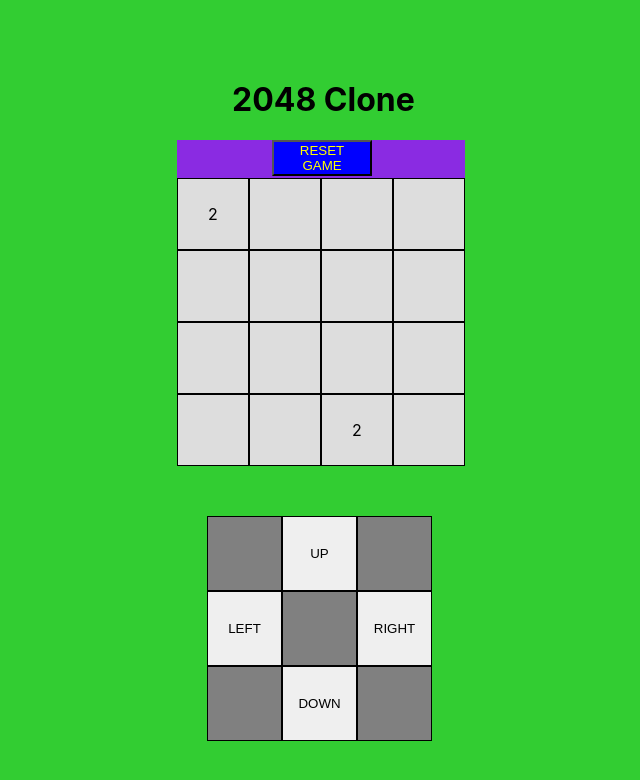
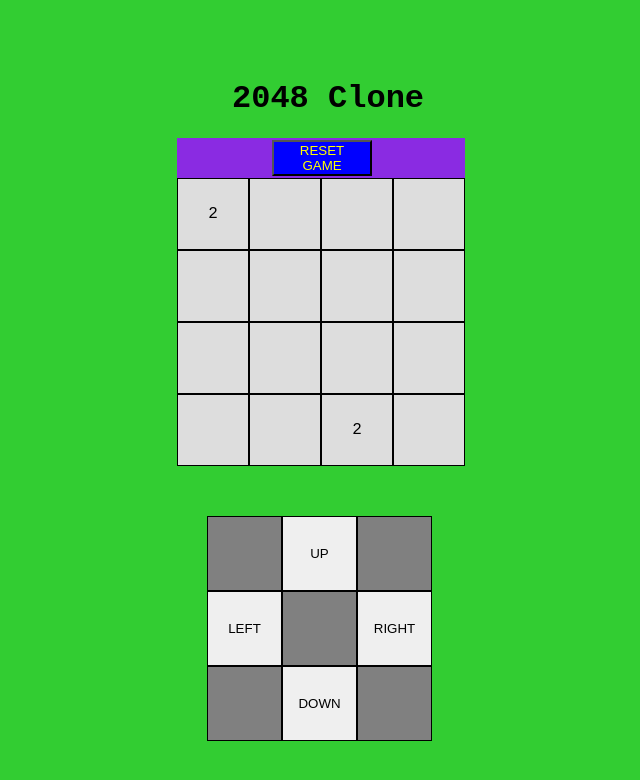
Before and after one commit to jipchik/2048-clone, a React (Create React App) app: page / in a window 1280 px wide. Shown: the top 780 px of the page, without its empty margins (319-959 px from the left). Built offline with nearby package versions, Linux system fonts and the light colour scheme.

Commit message:
updates to some styling, probably finished with styling

```diff
--- a/src/App.css
+++ b/src/App.css
@@ -8,4 +8,5 @@ body {
 	display: flex;
 	justify-content: center;
 	align-items: center;
+	font-family: 'Courier New', Courier, monospace
 }
--- a/src/components/game/Game.tsx
+++ b/src/components/game/Game.tsx
@@ -20,7 +20,7 @@ export default function Game() {
 	return (
 		<div>
 			<div className='game'>
-				<button style={{ width: "100px", backgroundColor: "blue", color: "yellow", marginLeft: "95px", marginBottom: "2px" }} onClick={handleResetGameClick}>RESET GAME</button>
+				<button style={{ width: "100px", backgroundColor: "blue", color: "yellow", marginLeft: "95px", marginBottom: "2px", marginTop: "2px" }} onClick={handleResetGameClick}>RESET GAME</button>
 				<GameGrid />
 			</div>
 			<div style={{width: "50%", marginLeft: "30px"}}>
```
